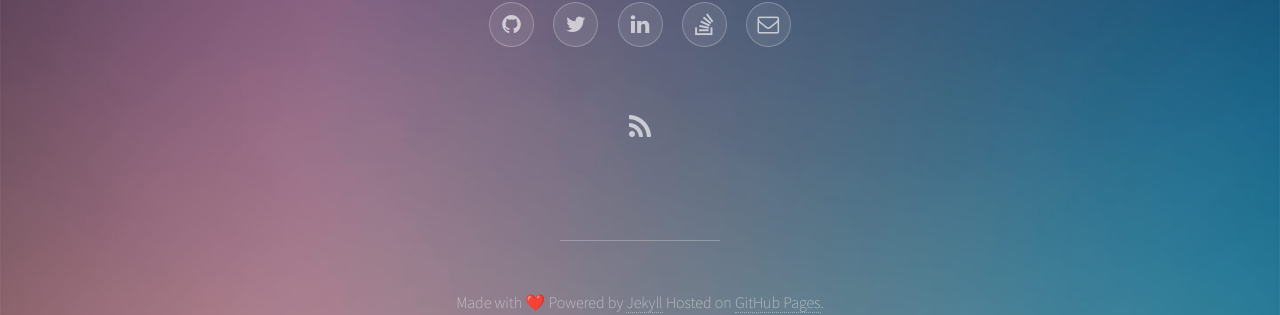
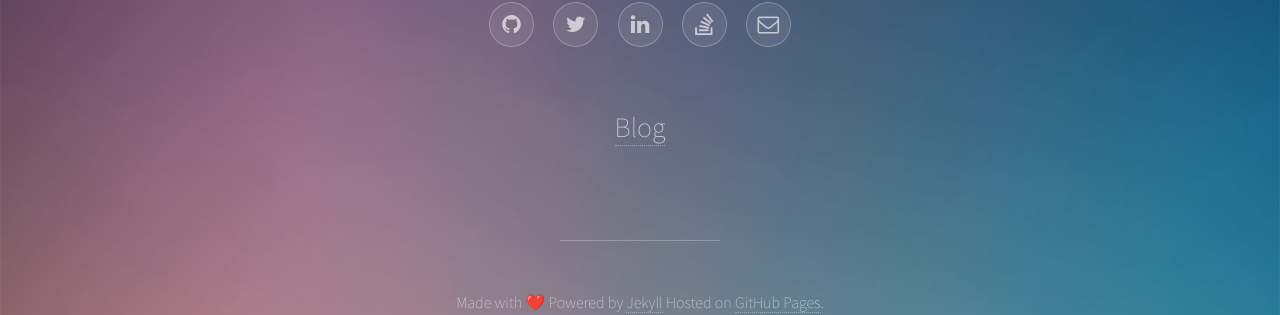
Before and after one commit to sonalsatpute/blog.github.io, a Jekyll site: the page index.html, which Jekyll copies as it is, in a window 1280 px wide. Shown: the part 573-888 px from the top of the page. Built offline with Jekyll 4.4.1, drawn with Linux system fonts in a browser that asks for light colours.

Commit message:
added blog link

```diff
--- a/index.html
+++ b/index.html
@@ -28,7 +28,7 @@
 				<li><a href="mailto:sonal.satpute@gmail.com" class="icon style2 fa-envelope-o"><span class="label">Email</span></a></li>
 			</ul>
 	</br>
-		<h1><a href="https://sonalsatpute.wordpress.com/" target="_blank" class="icon fa fa-rss" aria-hidden="true"><span class="label">Blog</span></a></h1>
+		<h1><a href="https://sonalsatpute.wordpress.com/" target="_blank"><span class="label">Blog</span></a></h1>
 		</header>
 
 		<!-- Main -->
```
